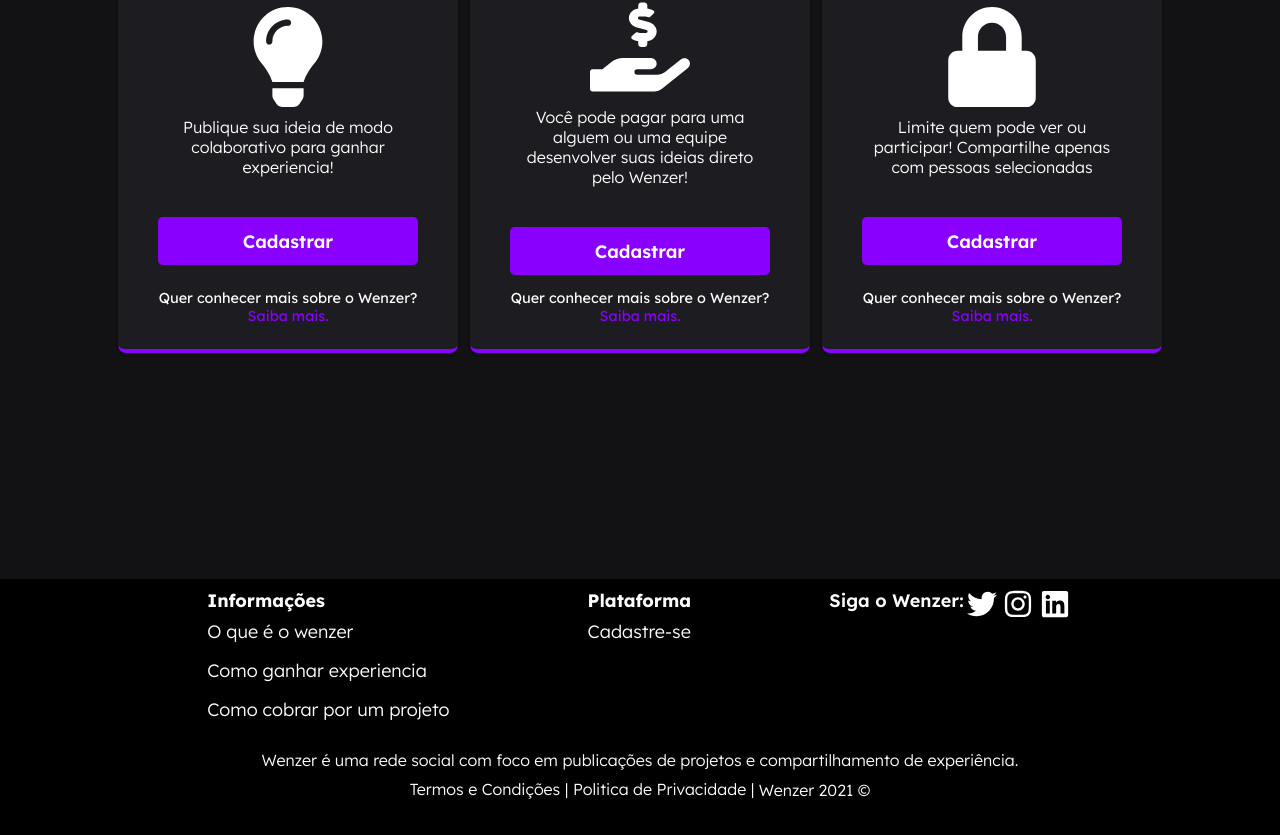
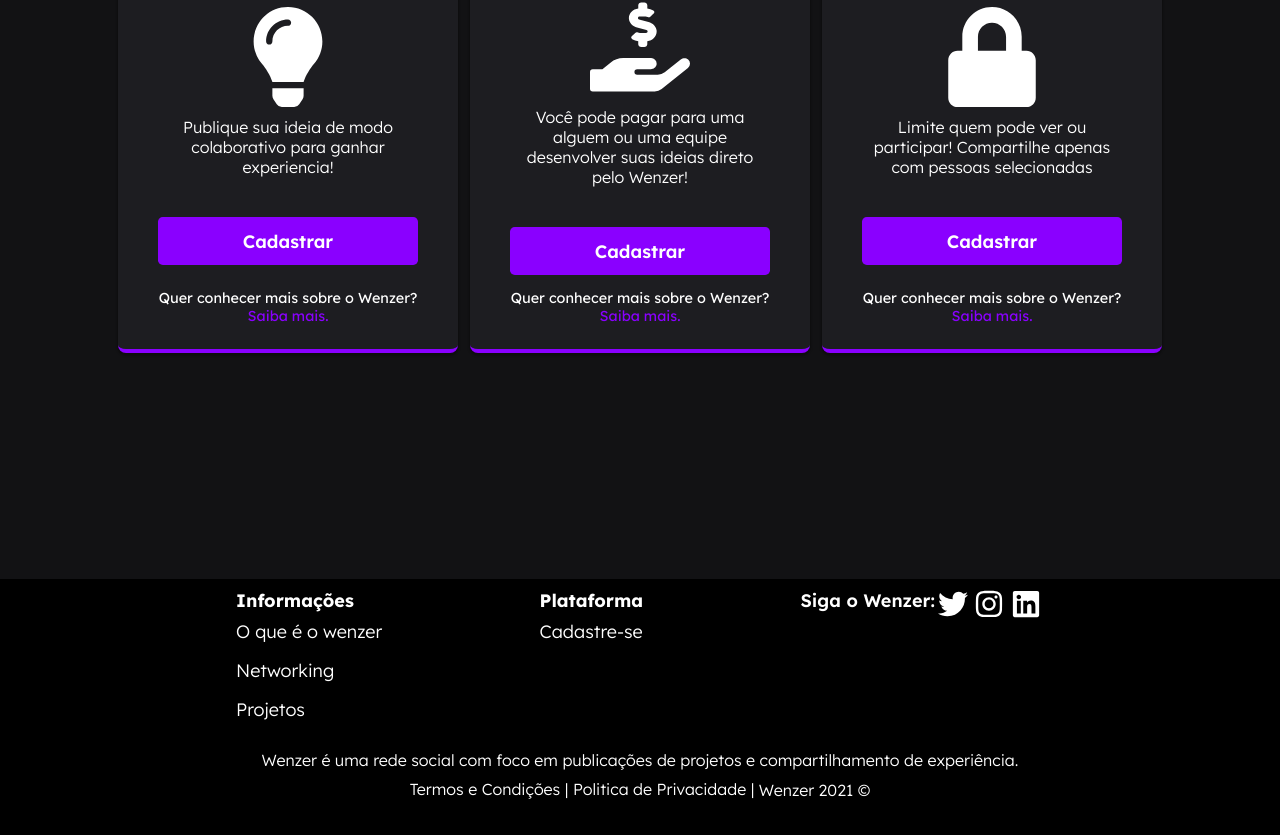
Before and after one commit to Lucas-Franson/Wenzer, a React (Create React App) app in the folder wenzer_web/: page /1 in a window 1280 px wide. Shown: the part 2796-3631 px from the top of the page. Built offline with nearby package versions, Linux system fonts and the light colour scheme.

Commit message:
ajustes no rodapé

```diff
--- a/wenzer_web/src/Pages/Welcome/Welcome.tsx
+++ b/wenzer_web/src/Pages/Welcome/Welcome.tsx
@@ -160,8 +160,8 @@
             <section>
               <strong>Informações</strong>
               <a href="#about">O que é o wenzer</a>
-              <a href="#university">Como ganhar experiencia</a>
-              <a href="#university">Como cobrar por um projeto</a>
+              <a href="#networking">Networking</a>
+              <a href="#projects">Projetos</a>
             </section>
             <section>
               <strong>Plataforma</strong>
```
